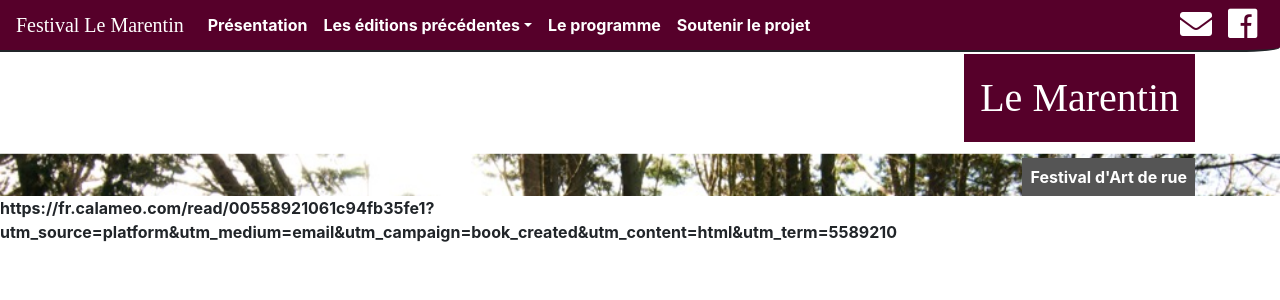
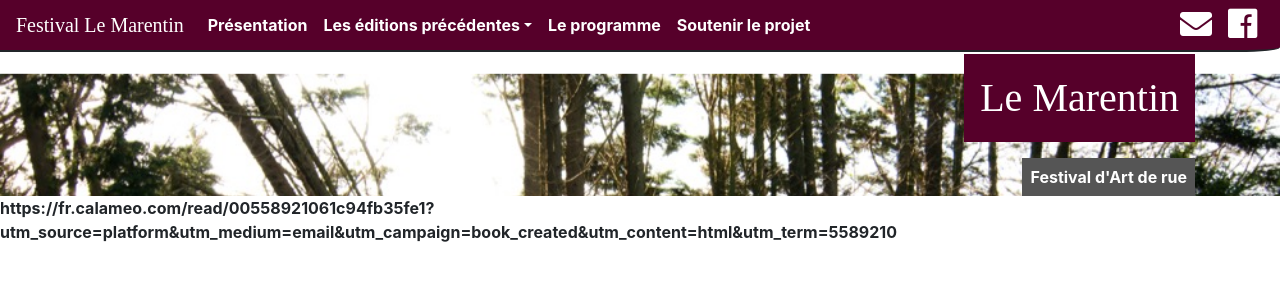
Before and after one commit to tibodut/marentin, a Jekyll site: the page built from soutien.html, in a window 1280 px wide. Shown: the top 300 px of the page. Built offline with Jekyll 4.4.1, drawn with Linux system fonts in a browser that asks for light colours; nearby versions of some CDN libraries; some web fonts are replaced.

Commit message:
Update soutien.html

```diff
--- a/soutien.html
+++ b/soutien.html
@@ -4,7 +4,7 @@
 
 {% include menu.html %}
 
-<div class="h-100-" data-parallax data-pos-x="center" data-pos-y="100%" data-src="img/DSC_3998.jpg">
+<div class="h-100-" data-parallax data-pos-x="center" data-pos-y="20%" data-src="img/DSC_3998.jpg">
     <div class="container d-flex flex-column align-items-end h-100">
         <h1 class="mt-auto mb-3 p-3 bg-primary text-light">Le Marentin</h1>
         <p class="mb-auto p-2 bg-dark text-light">Festival d'Art de rue</p>
```
